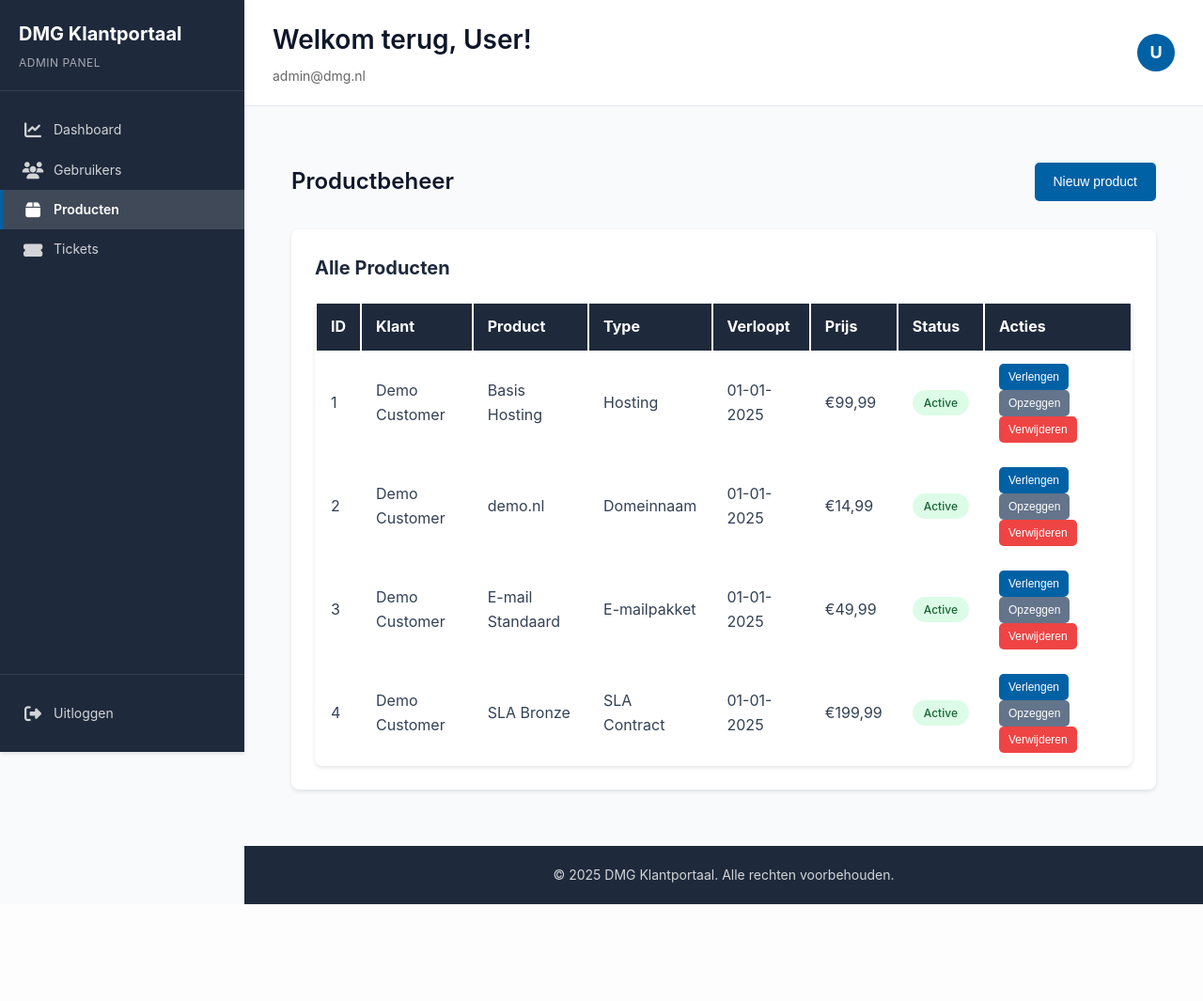
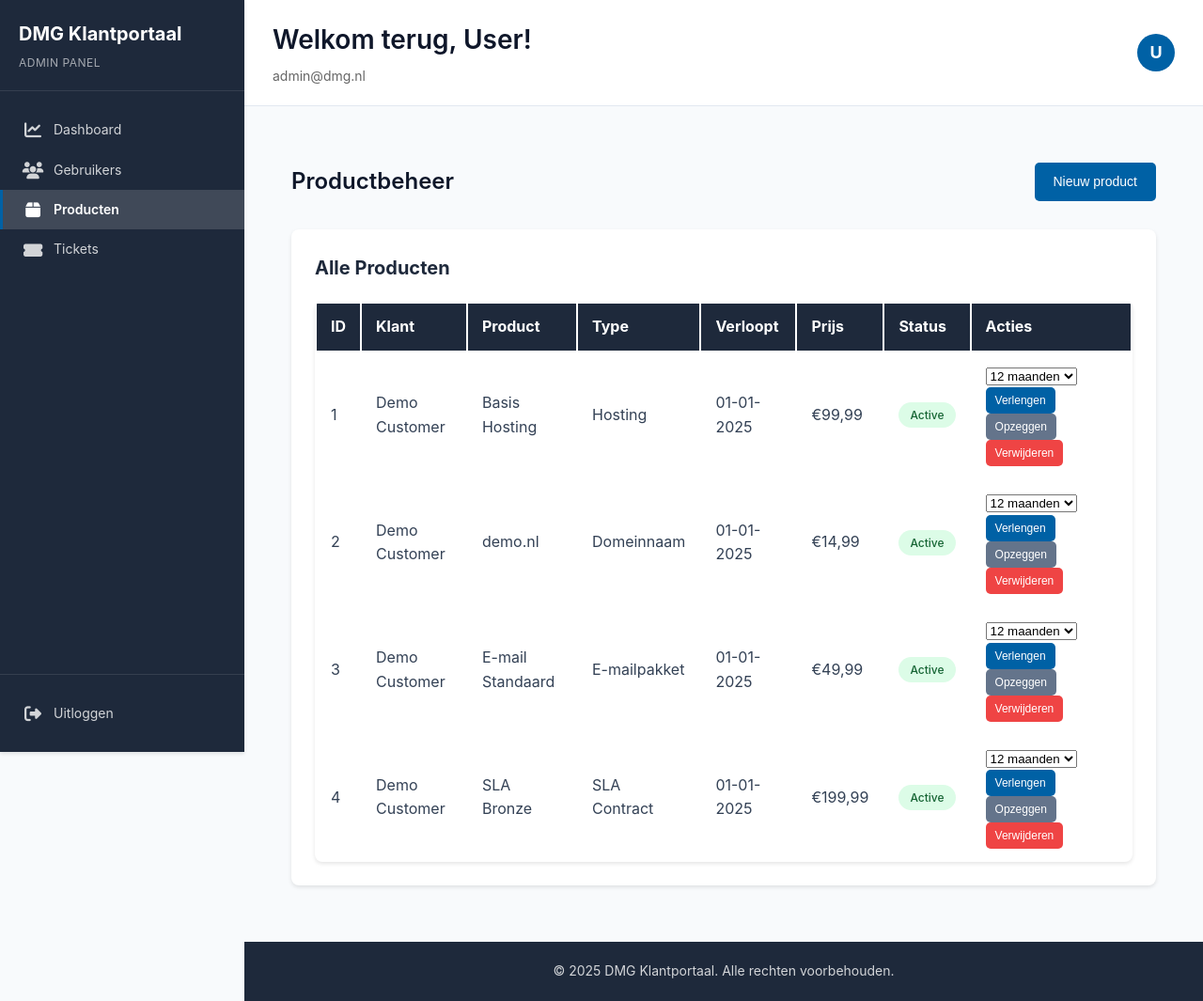
Before and after one commit to jarrin/dmg-klantenportaal, a PHP site: page /admin/products.php in a window 1280 px wide. Shown: the whole page at 94% size. Before the commit the page ends 962 px from the top, so only its background shows below. Run offline with PHP 8.4, Linux system fonts and the light colour scheme; a user stored in the database is signed in; data comes from the database, SQL or seed files in the repository; data that the repository does not hold is empty.

Commit message:
Enhance product extension functionality: support optional months parameter and update form for month selection

```diff
--- a/src/admin/products.php
+++ b/src/admin/products.php
@@ -163,11 +163,12 @@ if ($_SERVER['REQUEST_METHOD'] === 'POST') {
     }
 }
 
-// Handle extend action from URL
+// Handle extend action from URL (support optional months param)
 if (isset($_GET['extend'])) {
     $productId = $_GET['extend'];
-    if ($productModel->extendProduct($productId, 12)) {
-        $success = 'Product succesvol verlengd met 12 maanden';
+    $months = isset($_GET['months']) ? (int)$_GET['months'] : 12;
+    if ($productModel->extendProduct($productId, $months)) {
+        $success = 'Product succesvol verlengd met ' . $months . ' maanden';
     }
 }
 
@@ -330,7 +331,12 @@ $pageTitle = 'Productbeheer - ' . APP_NAME;
                                     <form method="POST" style="display: inline;">
                                         <input type="hidden" name="action" value="extend">
                                         <input type="hidden" name="product_id" value="<?php echo $product['id']; ?>">
-                                        <input type="hidden" name="months" value="12">
+                                        <select name="months" class="form-control form-control-sm" style="display:inline-block;width:auto;margin-right:6px;">
+                                            <option value="3">3 maanden</option>
+                                            <option value="6">6 maanden</option>
+                                            <option value="12" selected>12 maanden</option>
+                                            <option value="24">24 maanden</option>
+                                        </select>
                                         <button type="submit" class="btn btn-sm btn-primary">Verlengen</button>
                                     </form>
                                     <form method="POST" style="display: inline;">
```
